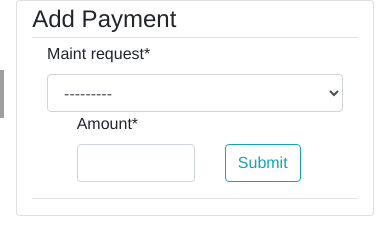
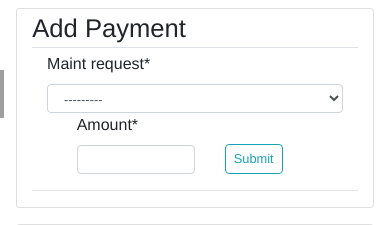
Before and after one commit to gitbush/tenant_share, a Django app: page /payments/ in a window 390 px wide. Shown: the part 60-285 px from the top of the page. Run offline with Django 3.2, Linux system fonts and the light colour scheme; the visitor is signed in with stand-in values (Sample User, id 1); data that the repository does not hold is empty; some libraries are stand-ins or nearby versions; grey boxes are pictures that could not be loaded.

Commit message:
Style add payment section
Make responsive on all screens and edit font-sizes of form fields

```diff
--- a/payments/forms.py
+++ b/payments/forms.py
@@ -3,10 +3,13 @@ from .models import Payment
 from maintenance.models import MaintRequest
 
 class PaymentForm(forms.ModelForm):
-
     class Meta:
         model = Payment
         fields = ['maint_request', 'amount']
+        widgets = {
+          'maint_request': forms.Select(attrs={'class': 'form-height'}),
+
+        }
 
     # set maint_request choices to get from current user rental
     def __init__(self, property_ref, *args, **kwargs):
--- a/payments/templates/payments/payments_list.html
+++ b/payments/templates/payments/payments_list.html
@@ -6,16 +6,16 @@
 <div class="container-fluid">
     <!-- add payment -->
     <div class="row justify-content-center">
-        <div class="card max-card col-11">
+        <div class="card max-card col-11 mt-2">
             <form class="" action="" method="POST">
                 {% csrf_token %}
                 <div class="form-group justify-content-center m-0">
-                    <legend class="border-bottom mb-1">Add Payment</legend>
+                    <legend class="label-heading border-bottom mb-1">Add Payment</legend>
                     <div class="row justify-content-center">
                         <div class="col-11 col-sm-6 form-m-0">{{ payment_form.maint_request|as_crispy_field }}</div>
                         <div class="col-5 col-sm-3 form-m-0">{{ payment_form.amount|as_crispy_field }}</div>
                         <div class="col-4 col-sm-2 p-sm-0 pl-md-2 align-self-end">
-                            <button class="btn btn-outline-info" type="submit">Submit</button>
+                            <button class="btn btn-md btn-outline-info" type="submit">Submit</button>
                         </div>
                     </div>
                 </div>
--- a/payments/views.py
+++ b/payments/views.py
@@ -18,7 +18,7 @@ def payments_list(request):
             new_payment.save()
             return redirect('payments-list')
     else:
-        payment_form = PaymentForm(request.user.profile.rental)
+        payment_form = PaymentForm(request.user.profile.rental, initial = {'maint_request': 'Please select'})
 
     context = {
         'payment_form': payment_form,
--- a/static/css/main.css
+++ b/static/css/main.css
@@ -15,6 +15,10 @@
 
 .lg-heading {
   font-size: 2rem;
+}
+
+.label-heading {
+  font-size: 1.6rem;
 }
 
 .md-text {
@@ -82,8 +86,26 @@
   padding: 0px 5px;
 }
 
+.btn-md {
+  font-size: .8rem;
+  padding: .275rem .5rem;
+}
+
 .form-m-0 .form-group {
   margin-bottom: 0px;
+}
+
+.form-control {
+  height: 1.8rem;
+  font-size: .8rem;
+}
+
+.form-height {
+  height: 1.8rem !important;
+}
+
+option {
+  font-size: .8rem;
 }
 
 .navbar {
--- a/static/scss/0_helpers/_utilities.scss
+++ b/static/scss/0_helpers/_utilities.scss
@@ -16,6 +16,10 @@
 
 .lg-heading{
     font-size: 2rem;
+}
+
+.label-heading{
+    font-size: 1.6rem;
 }
 
 .md-text{
@@ -91,6 +95,11 @@
     padding: 0px 5px;
 }
 
+.btn-md{
+    font-size: .8rem;
+    padding: .275rem .5rem;
+}
+
 // forms
 
 .form-m-0{
@@ -98,3 +107,16 @@
             margin-bottom: 0px;
     }
 }
+
+.form-control{
+    height: 1.8rem;
+    font-size: .8rem;
+}
+
+.form-height{
+    height: 1.8rem !important;
+}
+
+option{
+    font-size: .8rem;
+}
```
Also changed, not shown: 1 other file.
